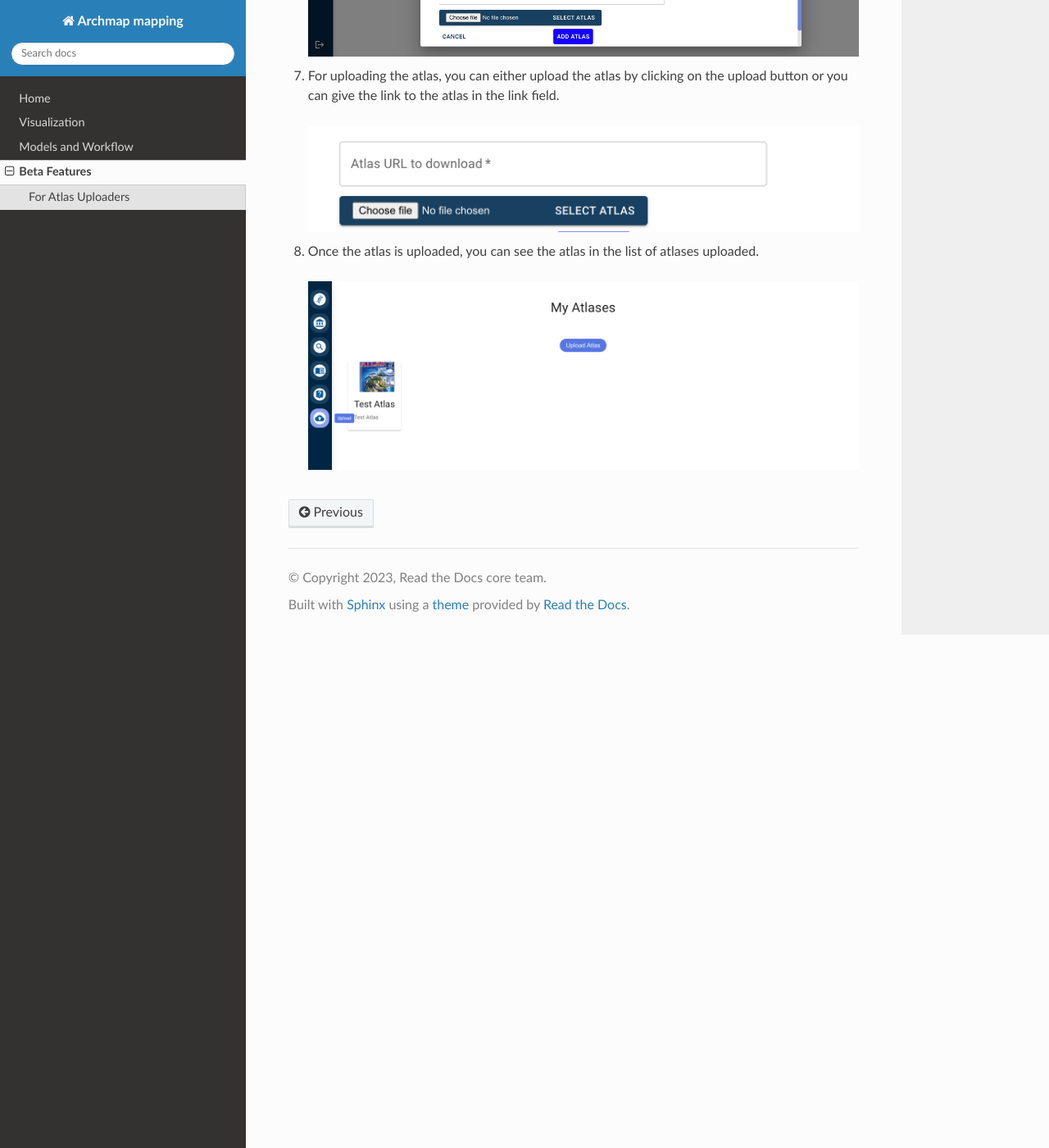
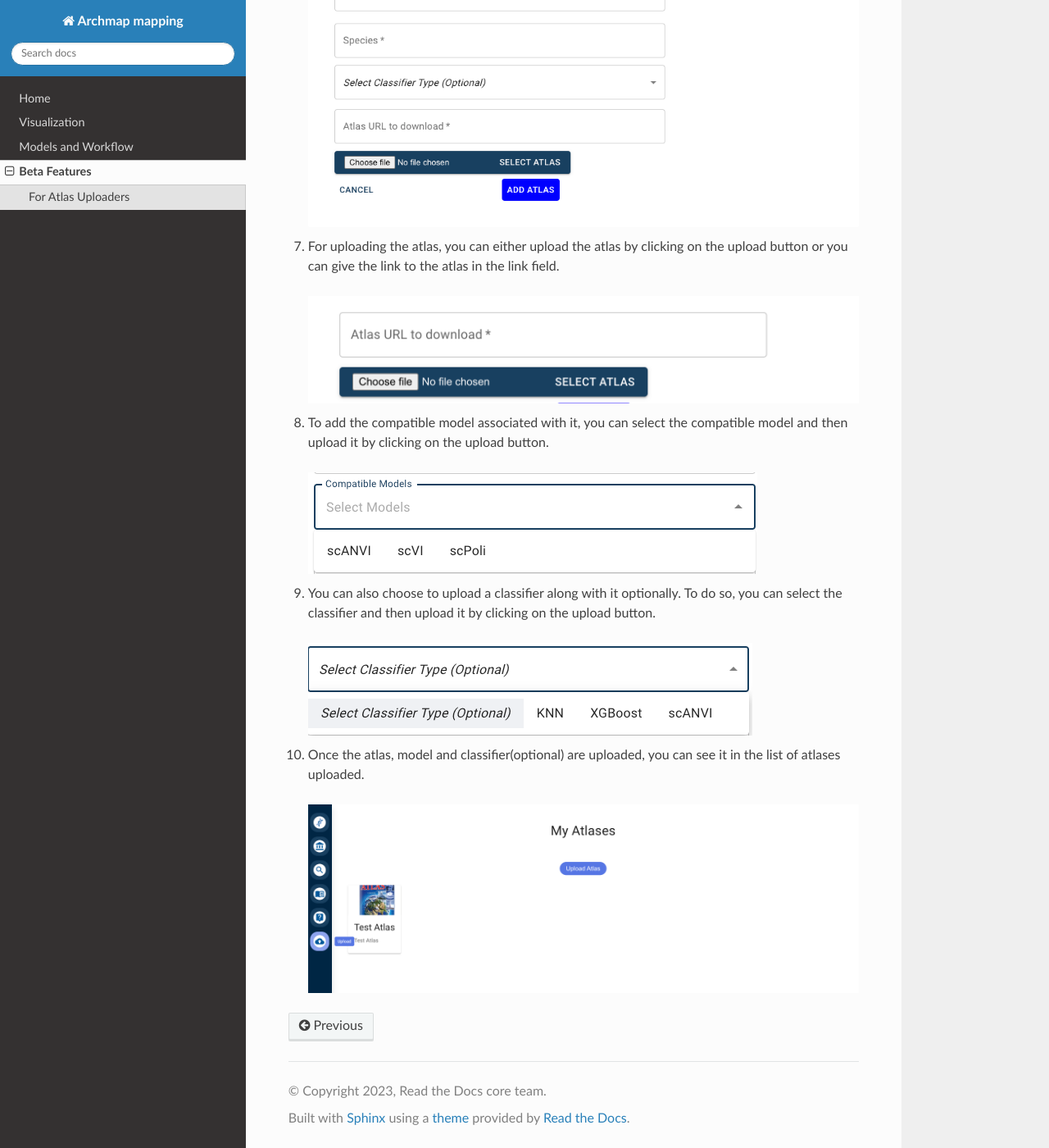
Before and after one commit to theislab/archmap_doc, a Sphinx documentation site: the page built from docs/beta_feature/index.rst, in a window 1280 px wide and 1400 px high, scrolled down 3816 px. Shown: the whole window at 82% size. Built offline with Sphinx 7.4.7 and the Read the Docs theme 2.0.0, drawn with Linux system fonts in a browser that asks for light colours.

Commit message:
change images

```diff
--- a/docs/beta_feature/index.rst
+++ b/docs/beta_feature/index.rst
@@ -45,7 +45,17 @@ Steps to upload atlases to the archmap:
    .. image:: ../_static/beta_feature/upload_atlas_form_option.png
       :alt: upload atlas form
 
-8. Once the atlas is uploaded, you can see the atlas in the list of atlases uploaded.
+8. To add the compatible model associated with it, you can select the compatible model and then upload it by clicking on the upload button.
+
+   .. image:: ../_static/beta_feature/upload_atlas_form_model.png
+      :alt: upload model form
+
+9. You can also choose to upload a classifier along with it optionally. To do so, you can select the classifier and then upload it by clicking on the upload button.
+
+   .. image:: ../_static/beta_feature/upload_atlas_form_classifier.png
+      :alt: upload classifier form
+
+10. Once the atlas, model and classifier(optional) are uploaded, you can see it in the list of atlases uploaded.
 
    .. image:: ../_static/beta_feature/uploaded_atlas.png
       :alt: uploaded atlas
```
Also changed, not shown: docs/_static/beta_feature/upload_atlas_form.png, docs/_static/beta_feature/upload_atlas_form_classifier.png (added), docs/_static/beta_feature/upload_atlas_form_model.png (added), docs/_static/new_mapping_2.png.
